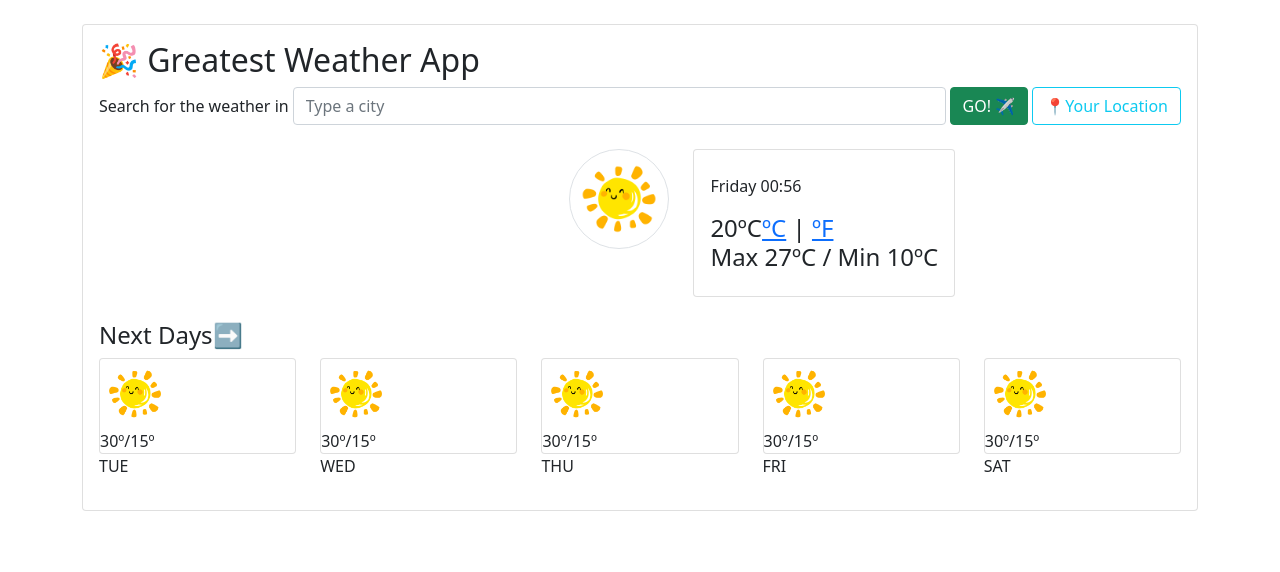
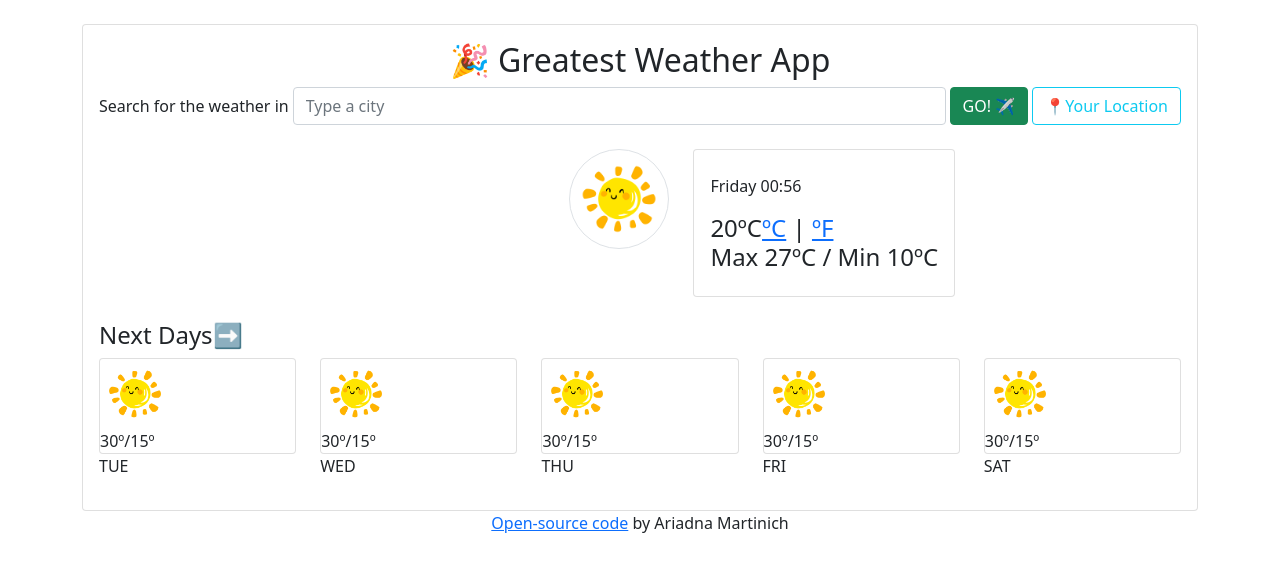
Before and after one commit to Flarilicious/Greatest-Weaher-App-by-Ari, a website built with Parcel: page index.html in a window 1280 px wide. Built offline with nearby package versions, Linux system fonts and the light colour scheme; no server answers.

Commit message:
Link to source codel added

```diff
--- a/index.html
+++ b/index.html
@@ -13,7 +13,7 @@
   <div class="container">
     <div class="card">
       <div class="card-body">
-        <h2 class="card-title">🎉 Greatest Weather App</h2>
+        <h2 class="card-title text-center">🎉 Greatest Weather App</h2>
         <form id="search-form">
           <div class="row g-1 align-items-center">
 
@@ -106,6 +106,7 @@
         </div>
       </div>
     </div>
+    <p class="text-center"><a href="https://github.com/Flarilicious/Greatest-Weaher-App-by-Ari">Open-source code</a> by Ariadna Martinich</p>
   </div>
 
 
--- a/src/styles.css
+++ b/src/styles.css
@@ -26,7 +26,6 @@ h4 {
   font-size: 16px;
   font-weight: lighter;
 }
-
 
 .current-max-min {
   font-size: 20px;
```
Also changed, not shown: 1 other file.
